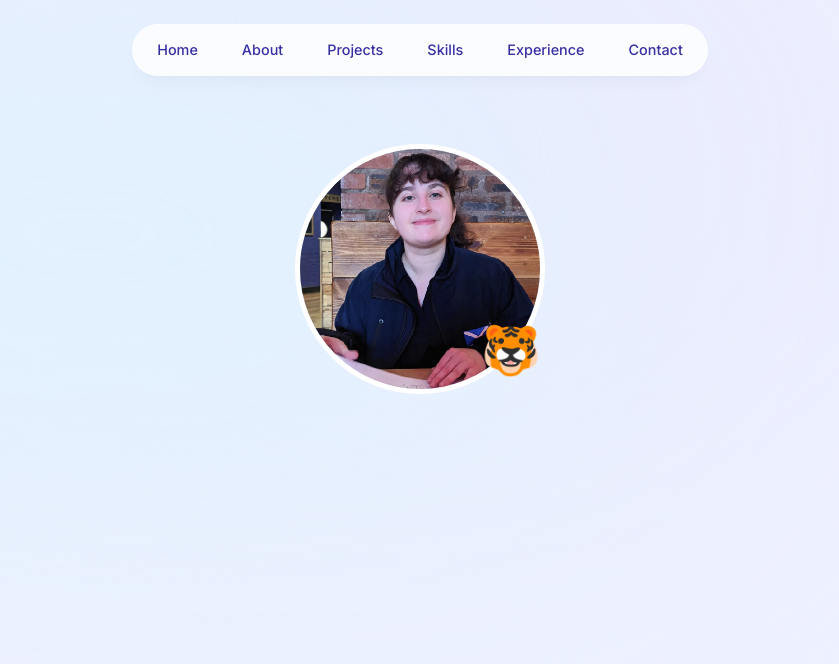
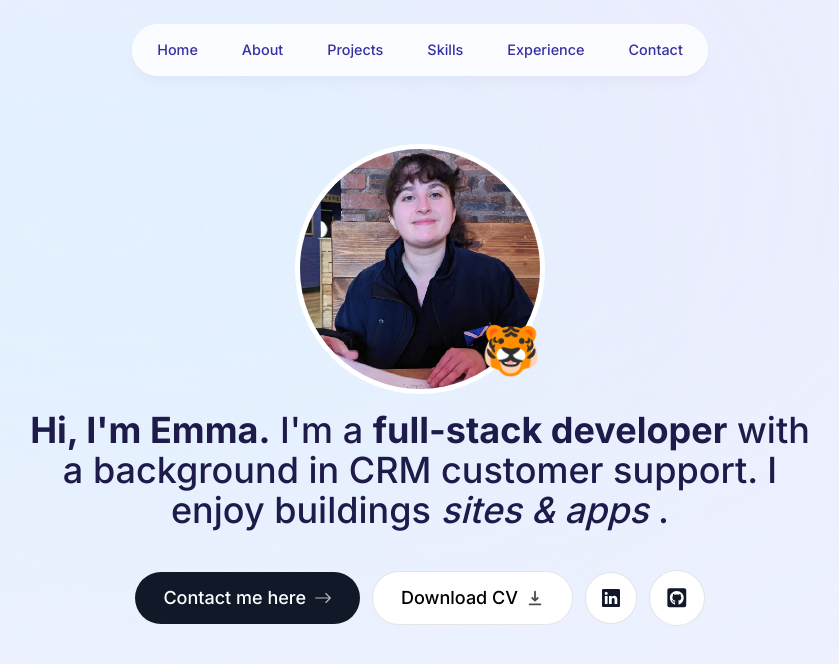
Before and after one commit to Chamshron/TSPortfolio, a Next.js app in the folder portfolio/: page / in a window 1280 px wide. Shown: the top 664 px of the page, without its empty margins (220-1059 px from the left). Built offline with nearby package versions, Linux system fonts and the light colour scheme.

Commit message:
intro section completed with animation and links

```diff
--- a/portfolio/app/page.tsx
+++ b/portfolio/app/page.tsx
@@ -3,7 +3,7 @@ import Intro from "@/components/intro";
 
 export default function Home() {
   return (
-    <main className="">
+    <main className=" flex flex-col items-center px-4">
       <Intro />
     </main>
   )
--- a/portfolio/components/intro.tsx
+++ b/portfolio/components/intro.tsx
@@ -2,10 +2,14 @@
 import React from 'react';
 import Image from 'next/image';
 import {motion} from "framer-motion";
+import Link from 'next/link';
+import {BsArrowRight, BsLinkedin} from "react-icons/bs";
+import {HiDownload} from "react-icons/hi";
+import {FaGithubSquare} from "react-icons/fa";
 
 export default function Intro() {
   return (
-    <section className=''>
+    <section className=' mb-28 max-w-[50rem] text-center sm:mb-0'>
         <div className='flex items-center justify-center'>
             <motion.div
             initial={{ scale:0, opacity: 0}}
@@ -37,6 +41,40 @@ export default function Intro() {
                         </motion.span>
             </motion.div>
         </div>
+        <motion.p className='mb-10 mt-4 text-2xl font-medium leading-[1.5] sm:text-4xl'
+        initial={{opacity:0, y:100}}
+        animate={{opacity:1, y:0}}
+        >
+                <span className='font-bold'> {`Hi, I'm Emma.`}</span> {`I'm a`} {" "}
+                <span className='font-bold'>full-stack developer</span> with a background in CRM customer support. I enjoy buildings
+                <span className='italic'> sites & apps </span>.
+            </motion.p>
+            <motion.div
+            className=' flex flex-col sm:flex-row  items-center justify-center gap-3 px-4 text-lg font-medium'
+            initial={{opacity:0, y:100}}
+            animate={{opacity:1, y:0}}
+            transition={{
+                delay:0.1,
+            }}
+            >
+                <Link href="#contact"
+                className='group bg-gray-900 text-white px-7 py-3 flex items-center gap-2 rounded-full focus:scale-110 hover:scale-110 hover:bg-950 active:scale-105 transition'>
+                    Contact me here<BsArrowRight className=' opacity-70 group-hover:translate-x-1 transition' />{" "}</Link>
+                <a className=' group bg-white text-black px-7 py-3 flex items-center gap-2 rounded-full focus:scale-110 hover:scale-110 active:scale-105 transition border border-black/10'
+                href='/EmmaCameron_Resume.pdf'
+                download
+                >Download CV <HiDownload className=' opacity-70 group-hover:translate-y-1 transition' /> {" "}</a>
+                <a
+                className=' bg-white text-gray-900 p-4 flex items-center gap-2 rounded-full focus:scale-[1.15] hover:scale-[1.15] active:scale-105 transition border border-black/10 hover:text-gray-950'
+                href='https://linkedin.com/in/emma-cameron-范恩茗）-54b671192' target='_blank'
+                ><BsLinkedin /></a>
+                <a
+                className=' bg-white text-gray-900 p-4 flex items-center gap-2 rounded-full text-[1.35rem] focus:scale-[1.15] hover:scale-[1.15] active:scale-105 transition border border-black/10 hover:text-gray-950'
+                href='https://github.com/Chamshron'
+                target='_blank'
+                ><FaGithubSquare /></a>
+
+            </motion.div>
     </section>
   )
 }
```
